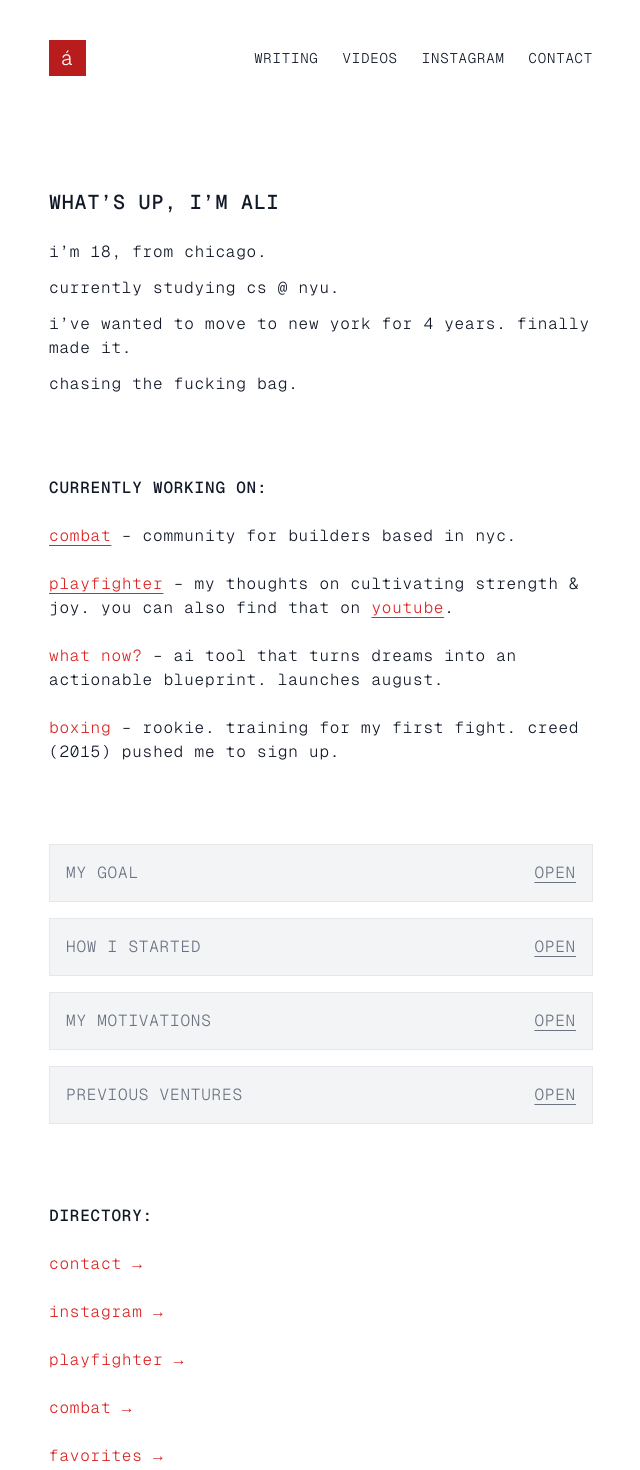
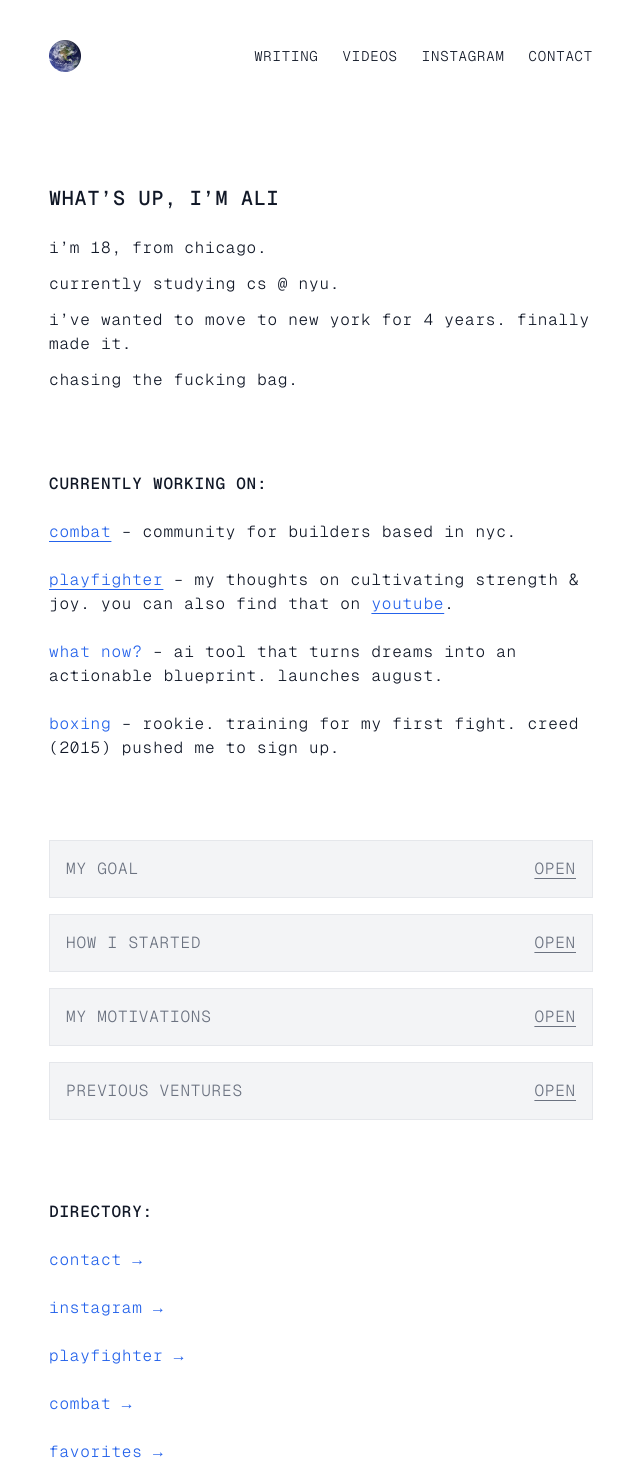
Before and after one commit to aliahunbaev/ahunbaev.com, a React (Vite) app: page / in a window 1280 px wide. Shown: the top 1470 px of the page, without its empty margins (319-959 px from the left). Built offline with nearby package versions, Linux system fonts and the light colour scheme.

Commit message:
Update styles, change red to blue, polish footer, do new favicon

```diff
--- a/index.html
+++ b/index.html
@@ -2,12 +2,12 @@
 <html lang="en">
   <head>
     <meta charset="UTF-8" />
-    <link rel="icon" type="image/svg+xml" href="/vite.svg" />
+    <link rel="icon" type="image/x-icon" href="/favicon.png" />
     <link rel="preconnect" href="https://fonts.googleapis.com">
 <link rel="preconnect" href="https://fonts.gstatic.com" crossorigin>
 <link href="https://fonts.googleapis.com/css2?family=Geist+Mono:wght@100..900&display=swap" rel="stylesheet">
     <meta name="viewport" content="width=device-width, initial-scale=1.0" />
-    <title>Vite + React</title>
+    <title>ALI AHUNBÁEV</title>
   </head>
   <body>
     <div id="root"></div>
--- a/src/App.jsx
+++ b/src/App.jsx
@@ -10,12 +10,13 @@ export default function App() {
       {/* Header */}
       <header className="flex text-sm justify-between items-center text-md lowercase font-regular mb-16">
 
-        <a href="/"><div className="bg-red-700 text-white text-xl px-3 py-1">á</div></a>
+      <a href="/" className="block w-8 h-8"><img src="/favicon.png" alt="Home" className="w-full h-full object-contain" /></a>
+
         <nav className="space-x-6 font-light uppercase">
-          <a class = "hover:text-red-600 transition-colors duration-200" target="_blank" rel="noopener noreferrer" href="https://playfighter.substack.com">writing</a>
-          <a class = "hover:text-red-600 transition-colors duration-200" target="_blank" rel="noopener noreferrer" href="https://youtube.com/@ahunbaev">videos</a>
-          <a class = "hover:text-red-600 transition-colors duration-200" target="_blank" rel="noopener noreferrer" href="https://instagram.com/alizahunbaev">instagram</a>
-          <a class = "hover:text-red-600 transition-colors duration-200" target="_blank" rel="noopener noreferrer" href="mailto:alizahunbaev@gmail.com">contact</a>
+          <a class = "hover:text-blue-600 transition-colors duration-200" target="_blank" rel="noopener noreferrer" href="https://playfighter.substack.com">writing</a>
+          <a class = "hover:text-blue-600 transition-colors duration-200" target="_blank" rel="noopener noreferrer" href="https://youtube.com/@ahunbaev">videos</a>
+          <a class = "hover:text-blue-600 transition-colors duration-200" target="_blank" rel="noopener noreferrer" href="https://instagram.com/alizahunbaev">instagram</a>
+          <a class = "hover:text-blue-600 transition-colors duration-200" target="_blank" rel="noopener noreferrer" href="mailto:alizahunbaev@gmail.com">contact</a>
         </nav>
       </header>
 
@@ -33,13 +34,13 @@ export default function App() {
       <section className="pt-12 space-y-6">
         <h2 className="uppercase font-medium mb-6">currently working on:</h2>
         <p>
-          <a href="https://instagram.com/combat.ny" target="_blank" rel="noopener noreferrer" className="text-red-600 underline underline-offset-4">combat</a> – community for builders based in nyc.
+          <a href="https://instagram.com/combat.ny" target="_blank" rel="noopener noreferrer" className="text-blue-600 underline underline-offset-4">combat</a> – community for builders based in nyc.
         </p>
         <p>
-          <a href="https://playfighter.substack.com" target="_blank" rel="noopener noreferrer" className="text-red-600 underline underline-offset-4">playfighter</a> – my thoughts on cultivating strength & joy. you can also find that on <a href="https://youtube.com/@ahunbaev" target="_blank" rel="noopener noreferrer" className="text-red-600 underline underline-offset-4">youtube</a>.
+          <a href="https://playfighter.substack.com" target="_blank" rel="noopener noreferrer" className="text-blue-600 underline underline-offset-4">playfighter</a> – my thoughts on cultivating strength & joy. you can also find that on <a href="https://youtube.com/@ahunbaev" target="_blank" rel="noopener noreferrer" className="text-blue-600 underline underline-offset-4">youtube</a>.
         </p>
-        <p><span className="text-red-600">what now?</span> – ai tool that turns dreams into an actionable blueprint. launches august.</p>
-        <p><span className="text-red-600">boxing</span> – rookie. training for my first fight. creed (2015) pushed me to sign up.</p>
+        <p><span className="text-blue-600">what now?</span> – ai tool that turns dreams into an actionable blueprint. launches august.</p>
+        <p><span className="text-blue-600">boxing</span> – rookie. training for my first fight. creed (2015) pushed me to sign up.</p>
       </section>
 
 
@@ -70,12 +71,12 @@ export default function App() {
       <section className="pt-12">
         <h2 className="uppercase font-medium mb-6">directory:</h2>
         <div className="flex flex-col space-y-6">
-          <a href="mailto:alizahunbaev@gmail.com" className="text-red-600 hover:underline">contact →</a>
-          <a href="https://instagram.com/alizahunbaev" target="_blank" rel="noopener noreferrer" className="text-red-600 hover:underline ">instagram →</a>
-          <a href="https://playfighter.substack.com" target="_blank" rel="noopener noreferrer" className="text-red-600 hover:underline">playfighter →</a>
-          <a href="https://combatnewyork.com" target="_blank" rel="noopener noreferrer" className="text-red-600 hover:underline">combat →</a>
-          <a href="https://combatnewyork.com" target="_blank" rel="noopener noreferrer" className="text-red-600 hover:underline">favorites →</a>
-          <a href="https://combatnewyork.com" target="_blank" rel="noopener noreferrer" className="text-red-600 hover:underline">biography →</a>
+          <a href="mailto:alizahunbaev@gmail.com" className="text-blue-600 hover:underline">contact →</a>
+          <a href="https://instagram.com/alizahunbaev" target="_blank" rel="noopener noreferrer" className="text-blue-600 hover:underline ">instagram →</a>
+          <a href="https://playfighter.substack.com" target="_blank" rel="noopener noreferrer" className="text-blue-600 hover:underline">playfighter →</a>
+          <a href="https://combatnewyork.com" target="_blank" rel="noopener noreferrer" className="text-blue-600 hover:underline">combat →</a>
+          <a href="https://combatnewyork.com" target="_blank" rel="noopener noreferrer" className="text-blue-600 hover:underline">favorites →</a>
+          <a href="https://combatnewyork.com" target="_blank" rel="noopener noreferrer" className="text-blue-600 hover:underline">biography →</a>
         </div>
       </section>
       </div>
@@ -84,7 +85,7 @@ export default function App() {
         <div>© 2025 ali ahunbáev <a href="#top" className="inline-block animate-bounce ml-1">↑</a></div>
 
         <div>
-          <a href="https://example.com" target="_blank" rel="noopener noreferrer" className="hover:text-red-600 transition-colors duration-200">
+          <a href="https://example.com" target="_blank" rel="noopener noreferrer" className="hover:text-blue-600 transition-colors duration-200">
             stay sharp
           </a>
   </div>
```
Also changed, not shown: public/favicon.png (added).
